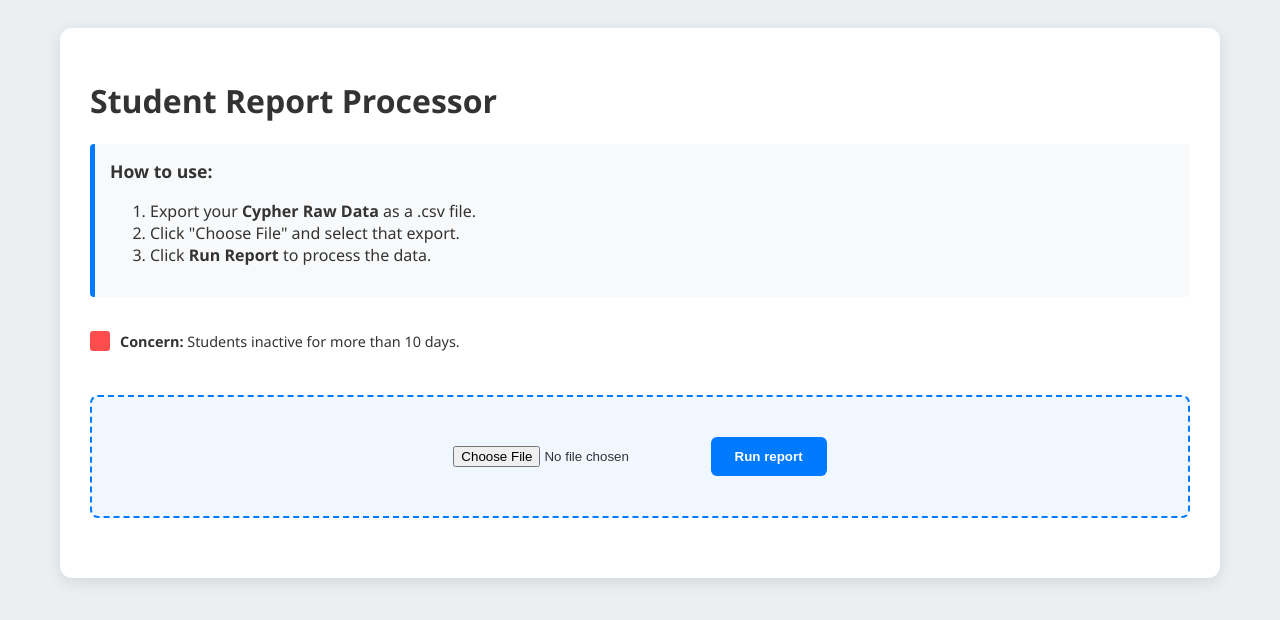
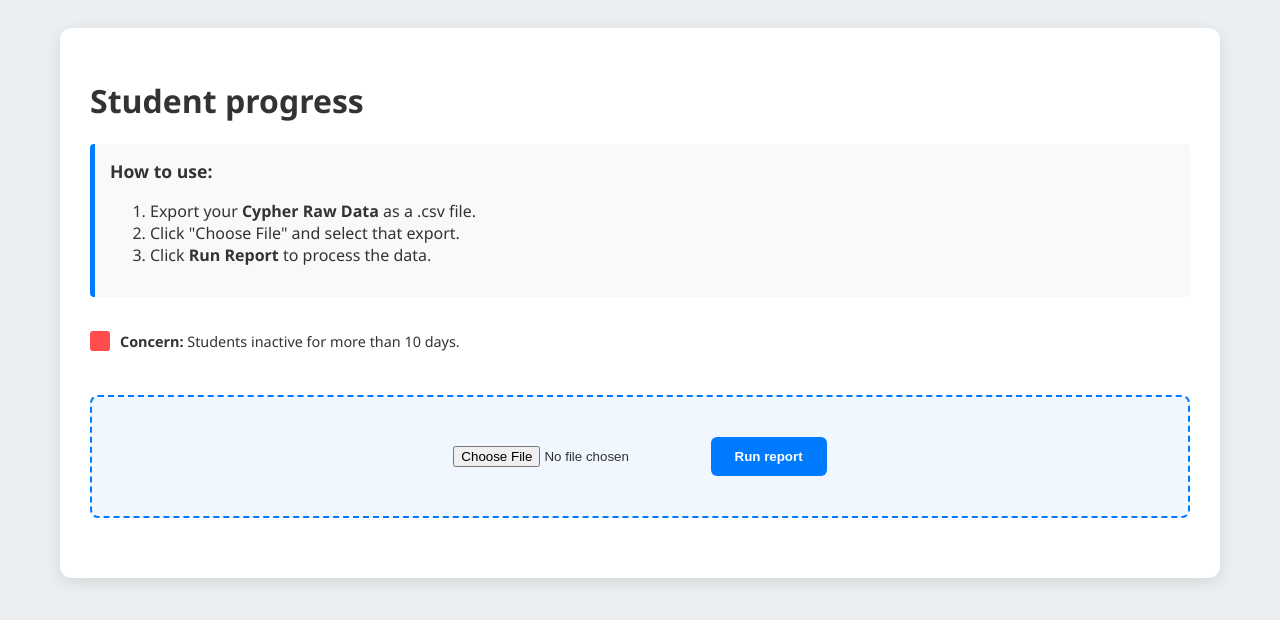
Before and after one commit to CIMarko/student_report, a plain HTML site: page index.html in a window 1280 px wide. Drawn offline with nearby package versions, Linux system fonts and the light colour scheme.

Commit message:
Update index.html

```diff
--- a/index.html
+++ b/index.html
@@ -3,14 +3,14 @@
 <head>
     <meta charset="UTF-8">
     <meta name="viewport" content="width=device-width, initial-scale=1.0">
-    <title>Student Activity Reporter</title>
+    <title>Student Activity </title>
     <link rel="stylesheet" href="style.css">
     <script src="https://cdnjs.cloudflare.com/ajax/libs/PapaParse/5.3.2/papaparse.min.js"></script>
 </head>
 <body>
     <div class="container">
         <header>
-            <h1>Student Report Processor</h1>
+            <h1>Student progress</h1>
             <div class="instructions">
                 <h3>How to use:</h3>
                 <ol>
```
